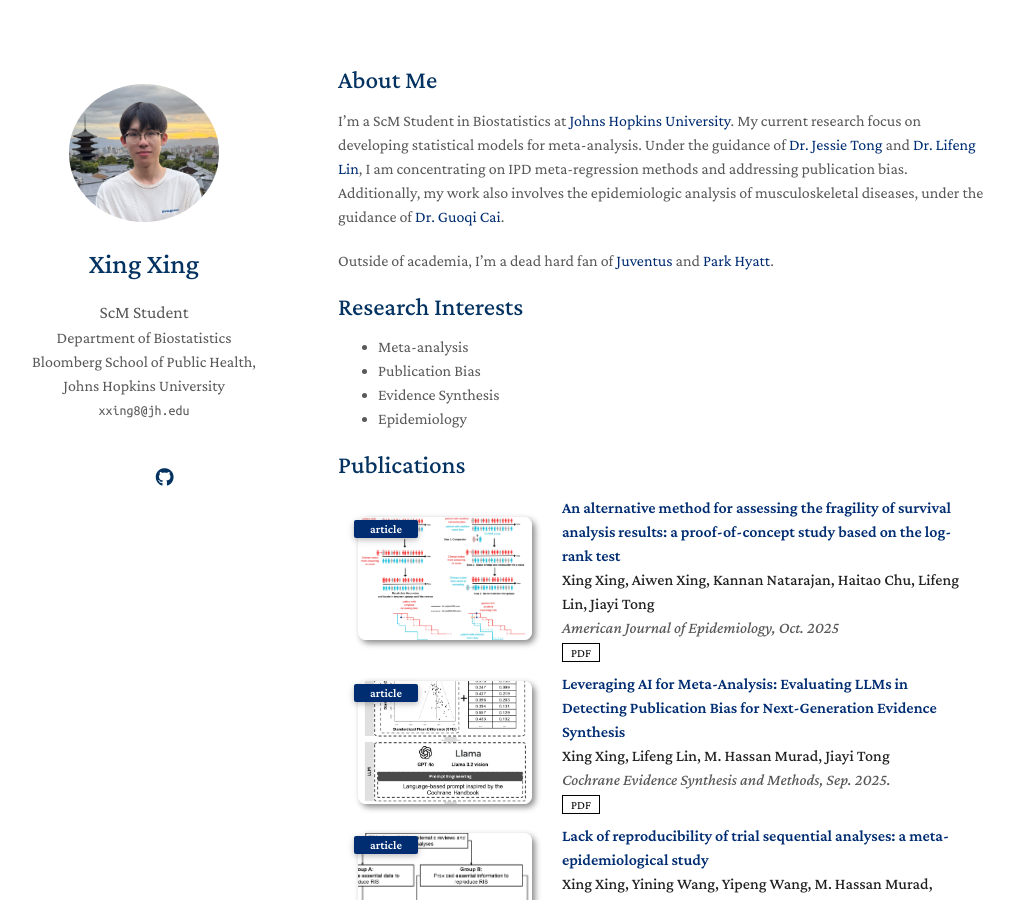
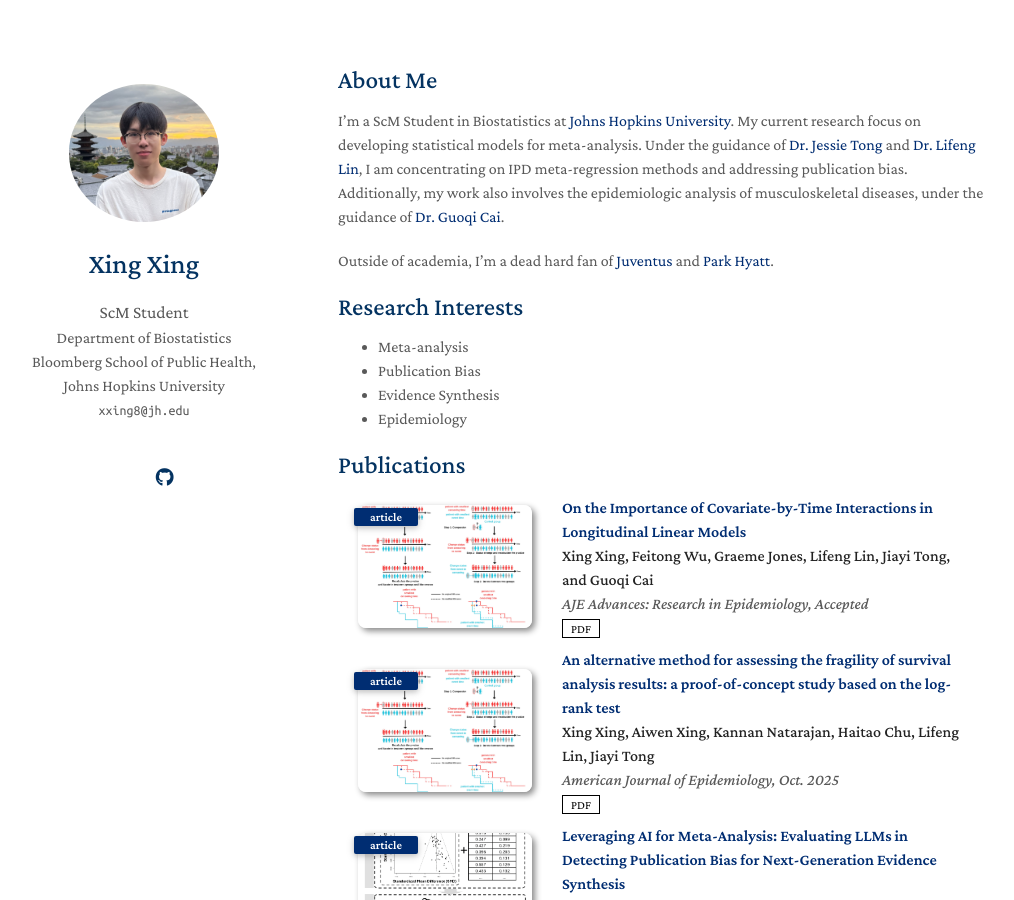
Before and after one commit to KevinXing3/kevinXing3.github.io, a Jekyll site: the page built from index.md, in a window 1280 px wide and 900 px high. Shown: the whole window, without its empty margins (132-1146 px from the left). Built offline with Jekyll 4.4.1, drawn with Linux system fonts in a browser that asks for light colours; nearby versions of some CDN libraries; a style sheet for code colours, icons or effects is not loaded; our own code applies the rules of GitHub Pages for plain Markdown files.

Commit message:
Update project.md

```diff
--- a/_includes/project.md
+++ b/_includes/project.md
@@ -2,6 +2,24 @@
 
 <div class="publications">
 <ol class="bibliography">
+
+<li>
+<div class="pub-row">
+  <div class="col-sm-3 abbr" style="position: relative;padding-right: 15px;padding-left: 15px;">
+    <img src="assets/img/FIS.jpg" class="teaser img-fluid z-depth-1">
+    <abbr class="badge">article</abbr>
+  </div>
+
+  <div class="col-sm-9" style="position: relative;padding-right: 15px;padding-left: 20px;">
+    <div class="title"><a href="https://academic.oup.com/aje/advance-article-abstract/doi/10.1093/aje/kwaf229/8285372?redirectedFrom=fulltext" style="color:#002D72">On the Importance of Covariate-by-Time Interactions in Longitudinal Linear Models</a></div>
+    <div class="author"><strong>Xing Xing, Feitong Wu, Graeme Jones, Lifeng Lin, Jiayi Tong, and Guoqi Cai</strong></div>
+    <div class="periodical"><em>AJE Advances: Research in Epidemiology, Accepted</em></div>
+    <div class="links">
+      <a href="https://academic.oup.com/aje/advance-article-abstract/doi/10.1093/aje/kwaf229/8285372?redirectedFrom=fulltext" class="btn btn-sm z-depth-0" role="button" target="_blank" style="font-size:12px;">PDF</a>
+    </div>
+  </div>
+</div>
+</li>
 
 <li>
 <div class="pub-row">
```
